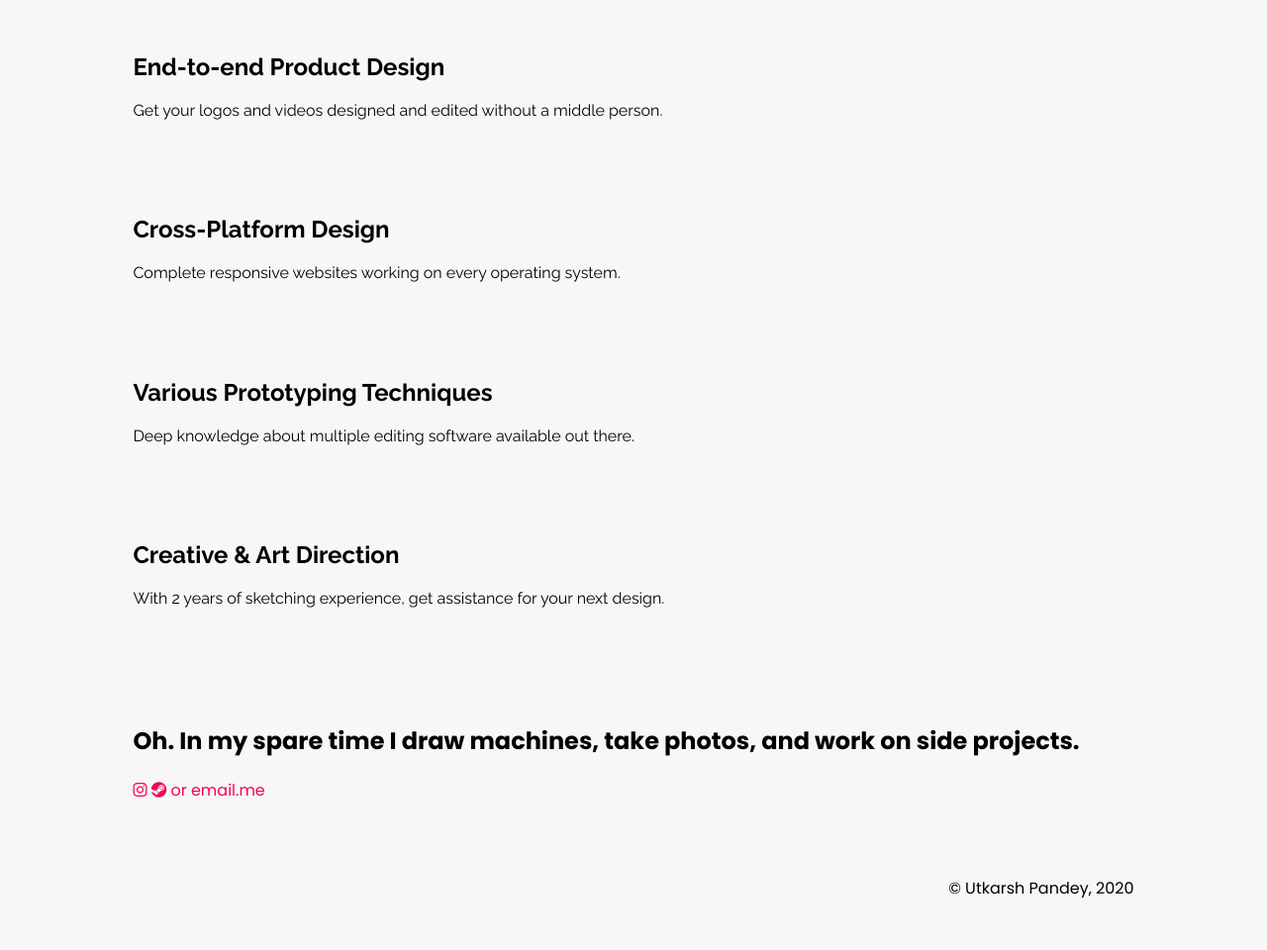
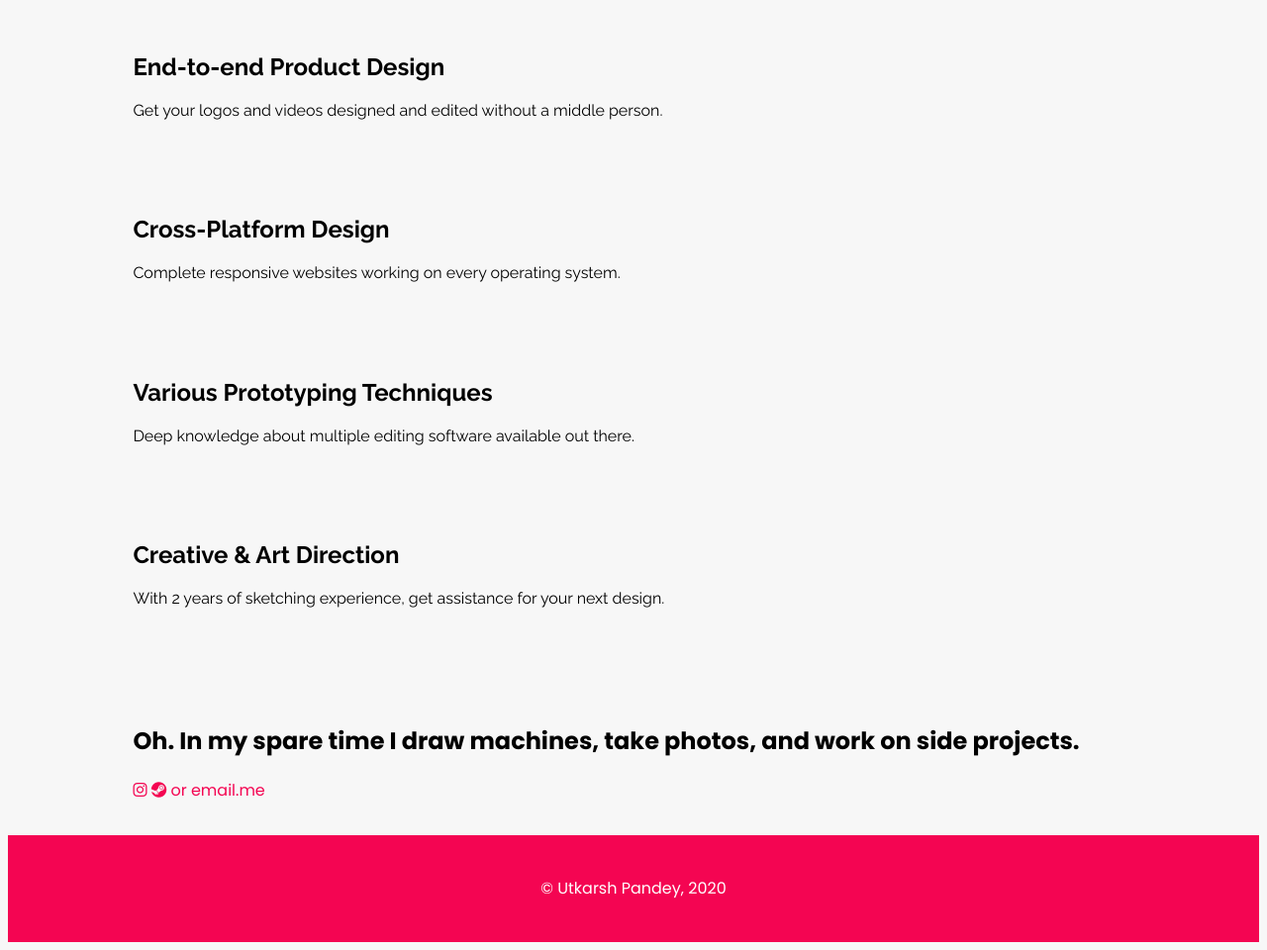
Before and after one commit to utkarsh125/portfolio, a plain HTML site: page index.html in a window 1280 px wide. Shown: the part 956-1916 px from the top of the page at 99% size. Drawn offline with Linux system fonts and the light colour scheme.

Commit message:
Update styles.css

```diff
--- a/css/styles.css
+++ b/css/styles.css
@@ -72,5 +72,7 @@ h4{
 #ending{
   font-family: 'Poppins', sans-serif;
   padding: 2% 10%;
-  text-align: right;
+  text-align: center;
+  background-color: #f40552;
+  color: #fff;
 }
```
